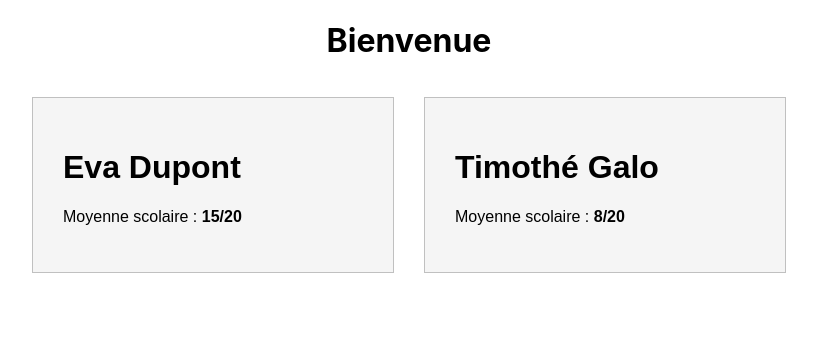
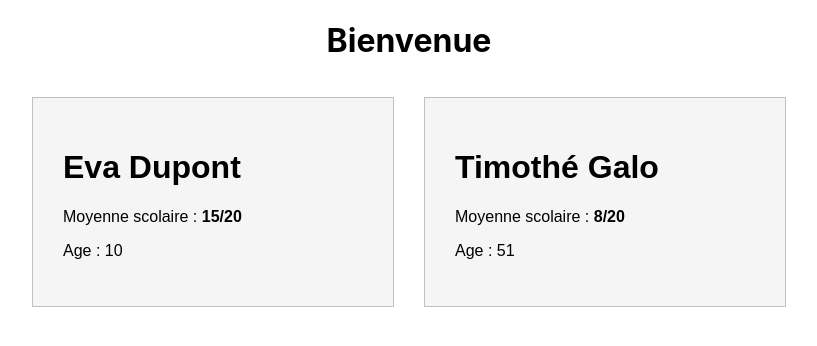
Before and after one commit to DevSuccess/Formation-ReactJS, a React (Create React App) app in the folder react-formation-ultime/: page / in a window 1280 px wide. Shown: the top 346 px of the page, without its empty margins (231-1048 px from the left). Built offline with nearby package versions, Linux system fonts and the light colour scheme.

Commit message:
Utiliser JS dans JSX

```diff
--- a/react-formation-ultime/src/Components/Eleves/Eleve.js
+++ b/react-formation-ultime/src/Components/Eleves/Eleve.js
@@ -9,6 +9,7 @@ class Eleve extends React.Component {
         <p>
           Moyenne scolaire : <b>{this.props.moyenne}/20</b>
         </p>
+        <p>Age : {Math.floor(Math.random() * 70)}</p>
       </div>
     );
   }
```
